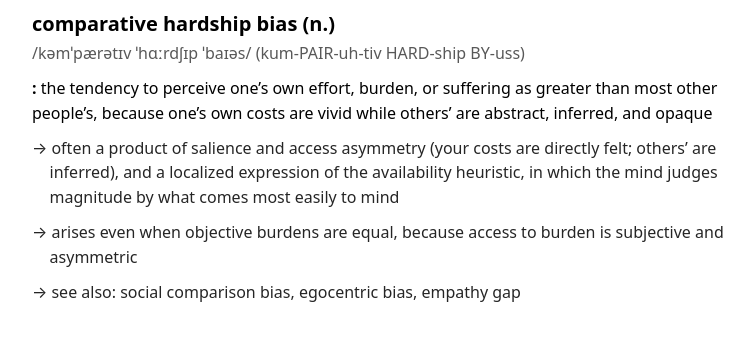
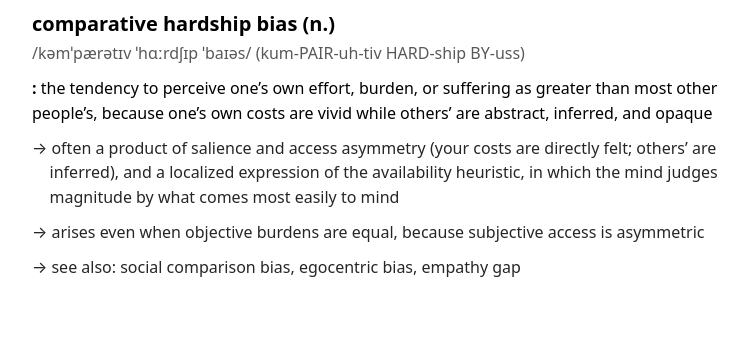
Before and after one commit to richard-andersen/comparativehardshipbias.org, a plain HTML site: page index.html in a window 1280 px wide. Shown: the part 105-446 px from the top of the page, without its empty margins (238-992 px from the left). Drawn offline with Linux system fonts and the light colour scheme.

Commit message:
Refine wording for clarity in index.html

```diff
--- a/index.html
+++ b/index.html
@@ -87,7 +87,7 @@
       often a product of salience and access asymmetry (your costs are directly felt; others’ are inferred), and a localized expression of the availability heuristic, in which the mind judges magnitude by what comes most easily to mind
     </p>
     <p class="note">
-      arises even when objective burdens are equal, because access to burden is subjective and asymmetric
+      arises even when objective burdens are equal, because subjective access is asymmetric
     </p>
     <p class="note">
       see also: social comparison bias, egocentric bias, empathy gap
```
